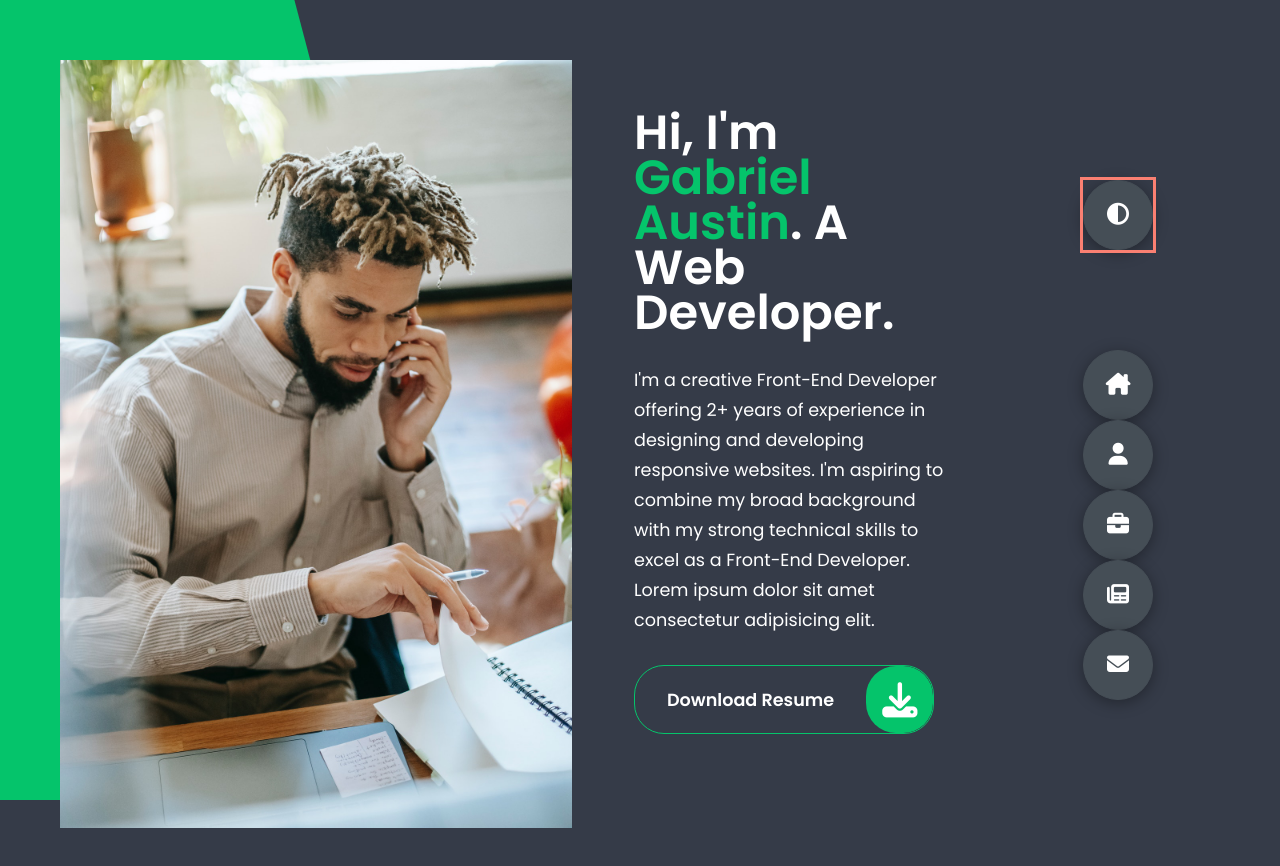
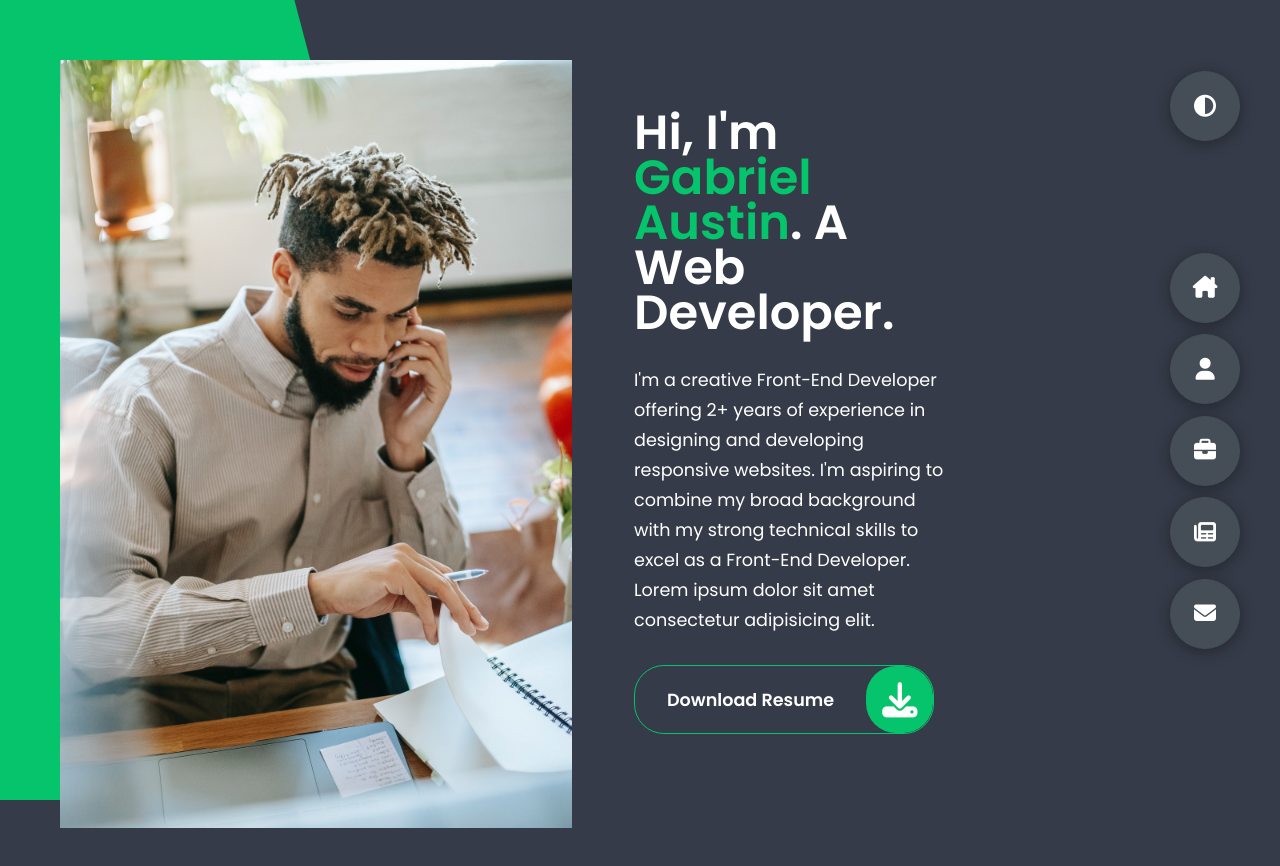
Before and after one commit to gabeaustin/html-portfolio-just-me, a plain HTML site: page index.html in a window 1280 px wide. Drawn offline with Linux system fonts and the light colour scheme.

Commit message:
finished code for side buttons

```diff
--- a/index.html
+++ b/index.html
@@ -51,11 +51,13 @@
               <i class="fa-solid fa-download fa-2x"></i>
             </span>
           </a>
-          </button>
-        </section>
+        </button>
       </section>
-      <section class="socials-container">
-        <section id="dark-light-icon"><i class="fa-solid fa-circle-half-stroke fa-lg"></i></section>
+    </section>
+    <section class="socials-container">
+        <a class="dark-light-btn">
+          <span class="dark-light-icon"><i class="fa-solid fa-circle-half-stroke fa-lg"></i></span>
+        </a>
         <section id="home-icon"><i class="fas fa-house-chimney fa-lg"></i></section>
         <section id="about-icon"><i class="fas fa-user fa-lg"></i></section>
         <section id="portfolio-icon"><i class="fas fa-briefcase fa-lg"></i></section>
--- a/styles/style.css
+++ b/styles/style.css
@@ -96,8 +96,8 @@ body {
 }
 
 .socials-container {
-  height: 50vh;
-  margin: 180px auto 0 auto;
+  height: 75vh;
+  margin: 60px 40px 0 auto;
   display: grid;
   align-content: space-evenly;
 }
@@ -115,10 +115,23 @@ body {
   box-shadow: 0 3px 15px rgb(0 0 0 / 35%);
 }
 
-.socials-container section:nth-child(1) {
-  outline: solid salmon;
+.socials-container .dark-light-btn {
   margin-bottom: 100px;
 }
+
+.dark-light-btn {
+  border-radius: 50%;
+  width: 70px;
+  height: 70px;
+  border: solid 1px var(--grey);
+  background-color: var(--grey);
+  cursor: pointer;
+  display: grid;
+  align-content: space-evenly;
+  justify-content: center;
+  box-shadow: 0 3px 15px rgb(0 0 0 / 35%);
+}
+
 
 
 
```
